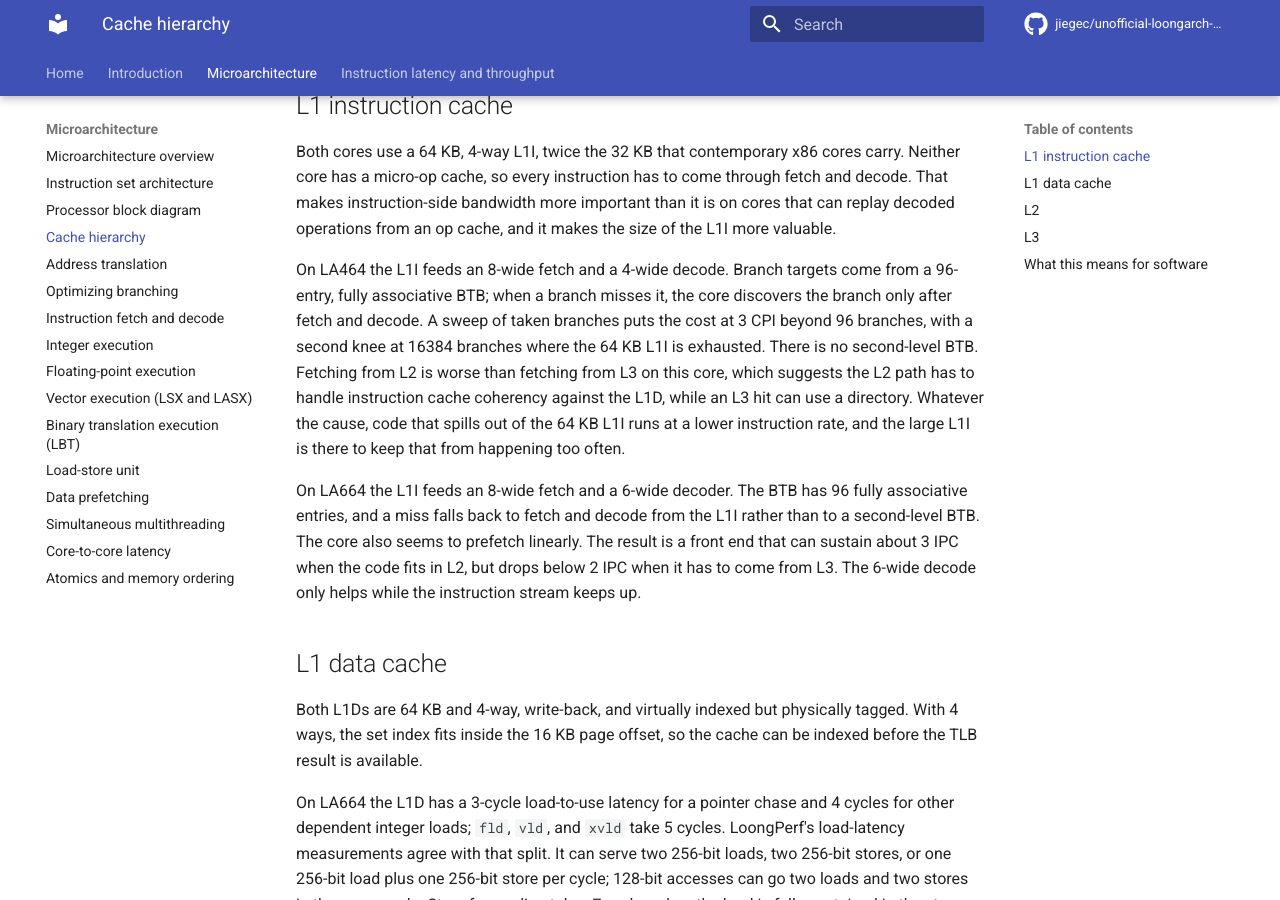
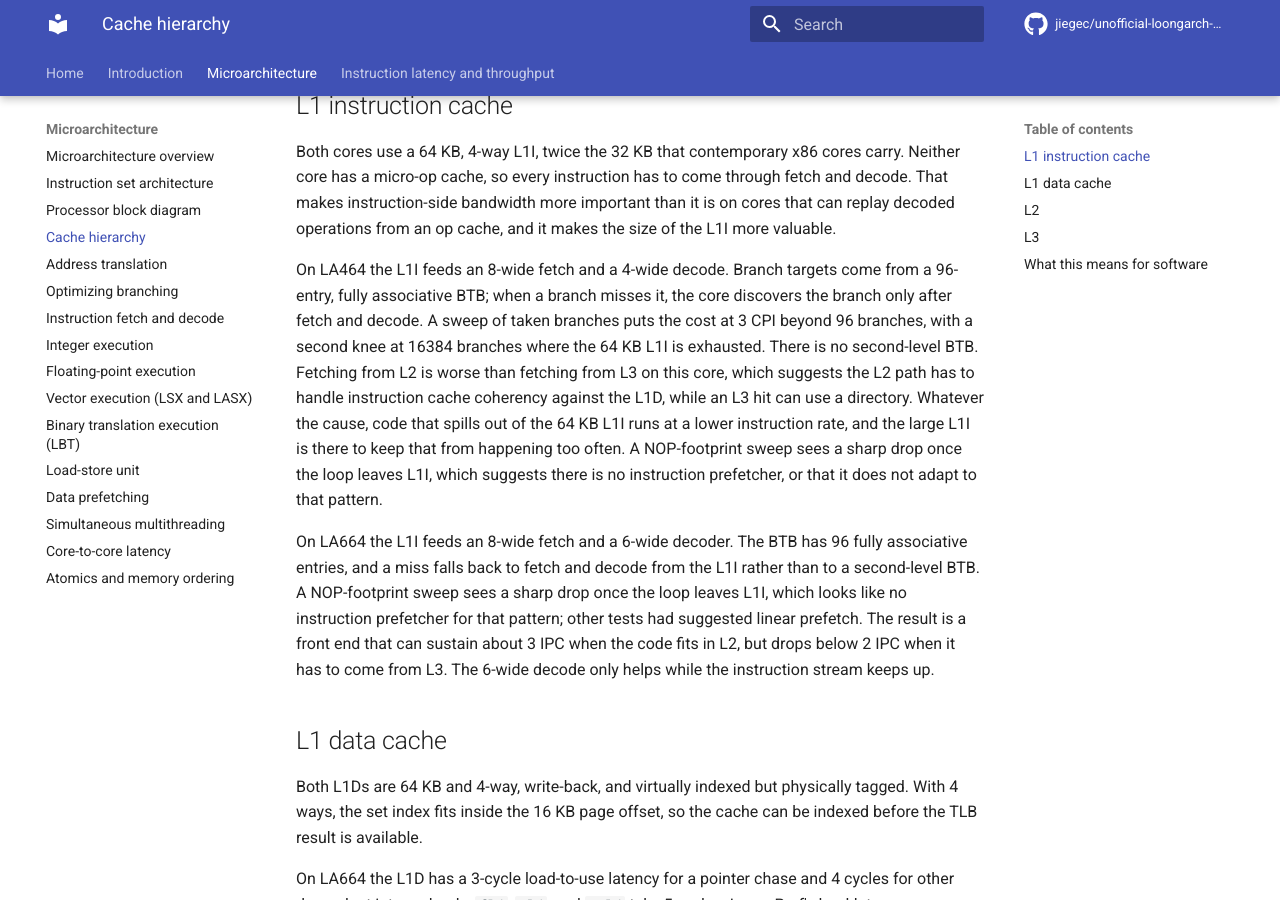
Before and after one commit to jiegec/unofficial-loongarch-software-optimization-guide, an MkDocs documentation site: the page built from docs/microarchitecture/caches.md, in a window 1280 px wide and 900 px high, scrolled down 359 px. Built offline with MkDocs 1.6.1 and Material for MkDocs 9.7.7, drawn with Linux system fonts in a browser that asks for light colours; comment, search, counter and statistics services are not loaded; part of the change alters nothing that is shown; some of the changed text lies outside the part shown.

Commit message:
Improve docs

```diff
--- a/docs/microarchitecture/caches.md
+++ b/docs/microarchitecture/caches.md
@@ -26,12 +26,17 @@ worse than fetching from L3 on this core, which suggests the L2 path has to
 handle instruction cache coherency against the L1D, while an L3 hit can use a
 directory. Whatever the cause, code that spills out of the 64 KB L1I runs at a
 lower instruction rate, and the large L1I is there to keep that from happening
-too often.
+too often. A NOP-footprint sweep sees a sharp drop once the loop leaves L1I,
+which suggests there is no instruction prefetcher, or that it does not adapt to
+that pattern.
 
 On LA664 the L1I feeds an 8-wide fetch and a 6-wide decoder. The BTB has 96
 fully associative entries, and a miss falls back to fetch and decode from the L1I
-rather than to a second-level BTB. The core also seems to prefetch linearly. The result is a front end that can sustain about 3 IPC when the code
-fits in L2, but drops below 2 IPC when it has to come from L3. The 6-wide decode
+rather than to a second-level BTB. A NOP-footprint sweep sees a sharp drop once
+the loop leaves L1I, which looks like no instruction prefetcher for that
+pattern; other tests had suggested linear prefetch. The result is a front end
+that can sustain about 3 IPC when the code fits in L2, but drops below 2 IPC
+when it has to come from L3. The 6-wide decode
 only helps while the instruction stream keeps up.
 
 ## L1 data cache
@@ -97,12 +102,31 @@ L3 capacity by part:
 | 3C6000/D | 64 MB |
 | 3C6000/Q | 128 MB |
 
-The core-to-core measurements are within one NUMA node, so the latency bands on
-the [core-to-core latency](core-to-core.md) page are not L3 partitions.
+The server parts also have their own L3 behavior. On the 3C5000 the 32 MB L3 is
+split into four partitions; the latency rises before the full capacity is
+reached, so a core may be closer to some partitions than others. On the
+3C6000/S the measured L3 latency is about 48 cycles, against about 65 on the
+3C5000, and the footprint knee appears only around 96 MB, which is well past the
+32 MB capacity and points at replacement or prefetch behavior rather than raw
+capacity. The core-to-core bands on the
+[core-to-core latency](core-to-core.md) page may therefore reflect L3 partition
+distance on the 3C5000, but the CSV does not label the partitions.
 `lscpu -C` can present a different number of instances or a different total
 depending on how the firmware describes the hierarchy; the capacities here are
-from Loongson's product documentation. The latency and bandwidth numbers above
-are for the 4-core desktop parts.
+from Loongson's product documentation. The latency and bandwidth numbers earlier
+in this section are for the 4-core desktop parts; the server figures are the ones
+in this paragraph and the table.
+
+Measured bandwidth with LASX `xvld`/`xvst`, in bytes per cycle:
+
+| Part | L1 read | L1 write | L2 read | L2 write | L3 read | L3 write |
+| --- | --- | --- | --- | --- | --- | --- |
+| 3C5000 (LA464) | 64 | 32 | 21 | 21 | 12 | 10 |
+| 3C6000/S (LA664) | 64 | 64 | 21 | 21 | 18 | 12 |
+
+The L1 write difference is the clearest sign of the newer core: LA664 can write a
+full 64 bytes per cycle, while LA464 is limited to 32. L2 bandwidth is the same
+on both; the newer core gains at L3, especially on reads.
 
 An L3 miss goes to DRAM. Measured latency is about 144 ns on 3A5000 and 104 ns on
 3A6000. Both parts run at 2.5 GHz, so the cycle counts behind those numbers are
```
